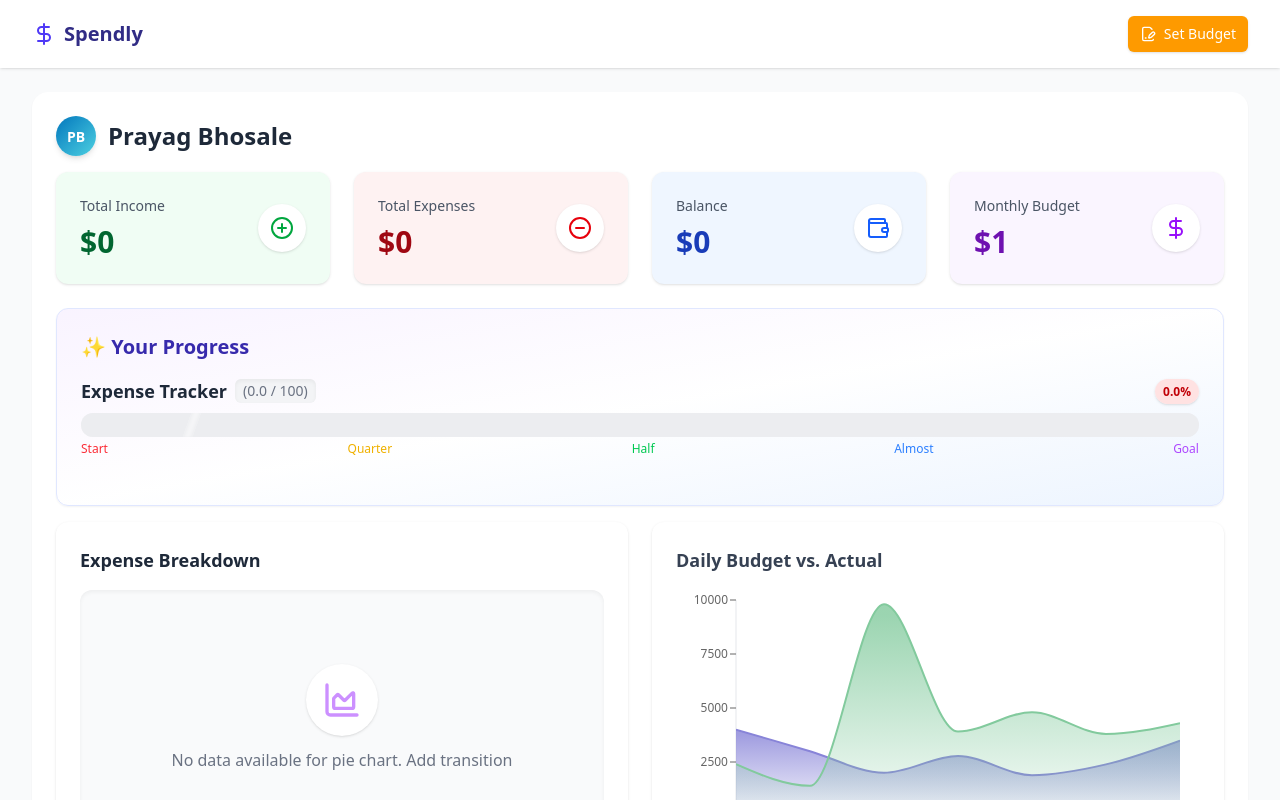
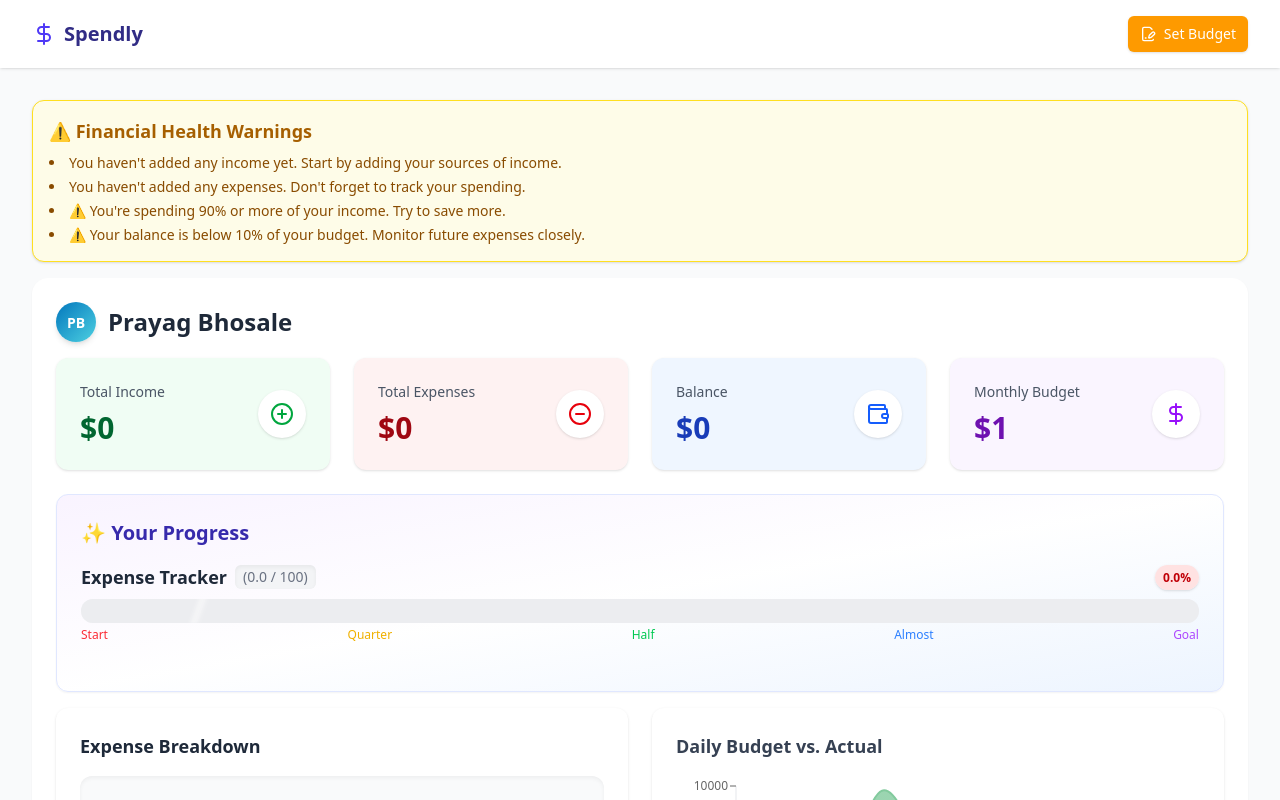
Before and after one commit to Mrprayag077/Spendly, a React (Vite) app: page / in a window 1280 px wide. Shown: the top 800 px of the page. Built offline with nearby package versions, Linux system fonts and the light colour scheme.

Commit message:
add: warnings features

```diff
--- /dev/null
+++ b/src/components/common/FinancialWarnings.tsx
@@ -0,0 +1,22 @@
+import { useFinancialWarnings } from "@/store/selectors/useFinancialWarnings";
+
+const FinancialWarnings = () => {
+  const warnings = useFinancialWarnings();
+
+  if (warnings.length === 0) return null;
+
+  return (
+    <div className="w-full p-4 mt-2 mb-4 bg-yellow-50 border border-yellow-300 rounded-xl shadow-sm space-y-2">
+      <h3 className="text-lg font-semibold text-yellow-700">
+        ⚠️ Financial Health Warnings
+      </h3>
+      <ul className="list-disc list-inside text-sm text-yellow-800 space-y-1">
+        {warnings.map((msg, index) => (
+          <li key={index}>{msg}</li>
+        ))}
+      </ul>
+    </div>
+  );
+};
+
+export default FinancialWarnings;
--- a/src/pages/Home.tsx
+++ b/src/pages/Home.tsx
@@ -9,6 +9,7 @@ import { useSelector } from "react-redux";
 import { selectUser } from "@/store/authSlice/authSlice";
 import { userTransactions } from "@/store/transactionSlice/transactionSlice";
 import { selectSummary } from "@/store/summary/summarySlice";
+import FinancialWarnings from "@/components/common/FinancialWarnings";
 
 const Home: React.FC = () => {
   const userName = useSelector(selectUser);
@@ -34,8 +35,9 @@ const Home: React.FC = () => {
 
       <main className="pt-6">
         <div className="max-w-7xl mx-auto px-4 sm:px-6 lg:px-8">
+          <FinancialWarnings />
+
           <div className="bg-white rounded-2xl shadow-xs p-2 lg:p-6 transition-all duration-500 mb-4">
-            {}
             <div className="flex justify-between items-center -md:mb-2">
               <div className="flex justify-center items-center space-x-3 mb-4">
                 {userName && userName.name ? (
--- /dev/null
+++ b/src/store/selectors/useFinancialWarnings.ts
@@ -0,0 +1,62 @@
+import { useSelector } from "react-redux";
+import { selectSummary } from "../summary/summarySlice";
+
+export const useFinancialWarnings = () => {
+  const { totalIncome, totalExpenses, balance, budget } =
+    useSelector(selectSummary);
+  const warnings: string[] = [];
+
+  if (totalIncome === 0) {
+    warnings.push(
+      "You haven't added any income yet. Start by adding your sources of income."
+    );
+  }
+
+  if (totalExpenses === 0) {
+    warnings.push(
+      "You haven't added any expenses. Don't forget to track your spending."
+    );
+  }
+
+  if (totalExpenses > totalIncome) {
+    warnings.push(
+      "🚨 Your expenses exceed your income. You're spending more than you earn."
+    );
+  }
+
+  if (totalExpenses >= totalIncome * 0.9) {
+    warnings.push(
+      "⚠️ You're spending 90% or more of your income. Try to save more."
+    );
+  }
+
+  if (balance < totalIncome * 0.1) {
+    warnings.push(
+      "⚠️ Your balance is below 10% of your income. Consider cutting expenses."
+    );
+  }
+
+  if (totalExpenses >= budget * 0.9) {
+    warnings.push(
+      "💡 You've used over 90% of your monthly budget. Review spending habits."
+    );
+  }
+
+  if (balance < totalExpenses * 3 && totalExpenses !== 0) {
+    warnings.push(
+      "📉 Your balance is less than 3 months of expenses. Build an emergency fund."
+    );
+  }
+
+  if (balance < 0) {
+    warnings.push("❌ Your balance is negative. You're in financial deficit.");
+  }
+
+  if (balance < budget * 0.1) {
+    warnings.push(
+      "⚠️ Your balance is below 10% of your budget. Monitor future expenses closely."
+    );
+  }
+
+  return warnings;
+};
--- a/src/store/summary/summarySlice.ts
+++ b/src/store/summary/summarySlice.ts
@@ -28,33 +28,34 @@ const summarySlice = createSlice({
     builder
       .addCase(addTransaction, (state, action) => {
         const transaction: Transaction = action.payload;
+        if (transaction.amount === 0) return;
+
         if (transaction.type === "income") {
           state.totalIncome += transaction.amount;
         } else {
           state.totalExpenses += transaction.amount;
         }
+        // state.balance = Math.max(0, state.totalIncome - state.totalExpenses);
         state.balance = state.totalIncome - state.totalExpenses;
       })
       .addCase(
         removeTransaction,
         (state, action: PayloadAction<Transaction>) => {
-          // You will need to pass more than just `date` for accurate removal
-          // For now, assume the action.payload is the full transaction
           const transaction: Transaction = action.payload;
+          if (transaction.amount === 0) return;
+
           if (transaction.type === "income") {
             state.totalIncome = Math.max(
               0,
               state.totalIncome - transaction.amount
             );
-
           } else {
             state.totalExpenses = Math.max(
               0,
               state.totalExpenses - transaction.amount
             );
-
           }
-          state.balance = state.totalIncome - state.totalExpenses || 0;
+          state.balance = Math.max(0, state.totalIncome - state.totalExpenses);
         }
       );
   },
```
